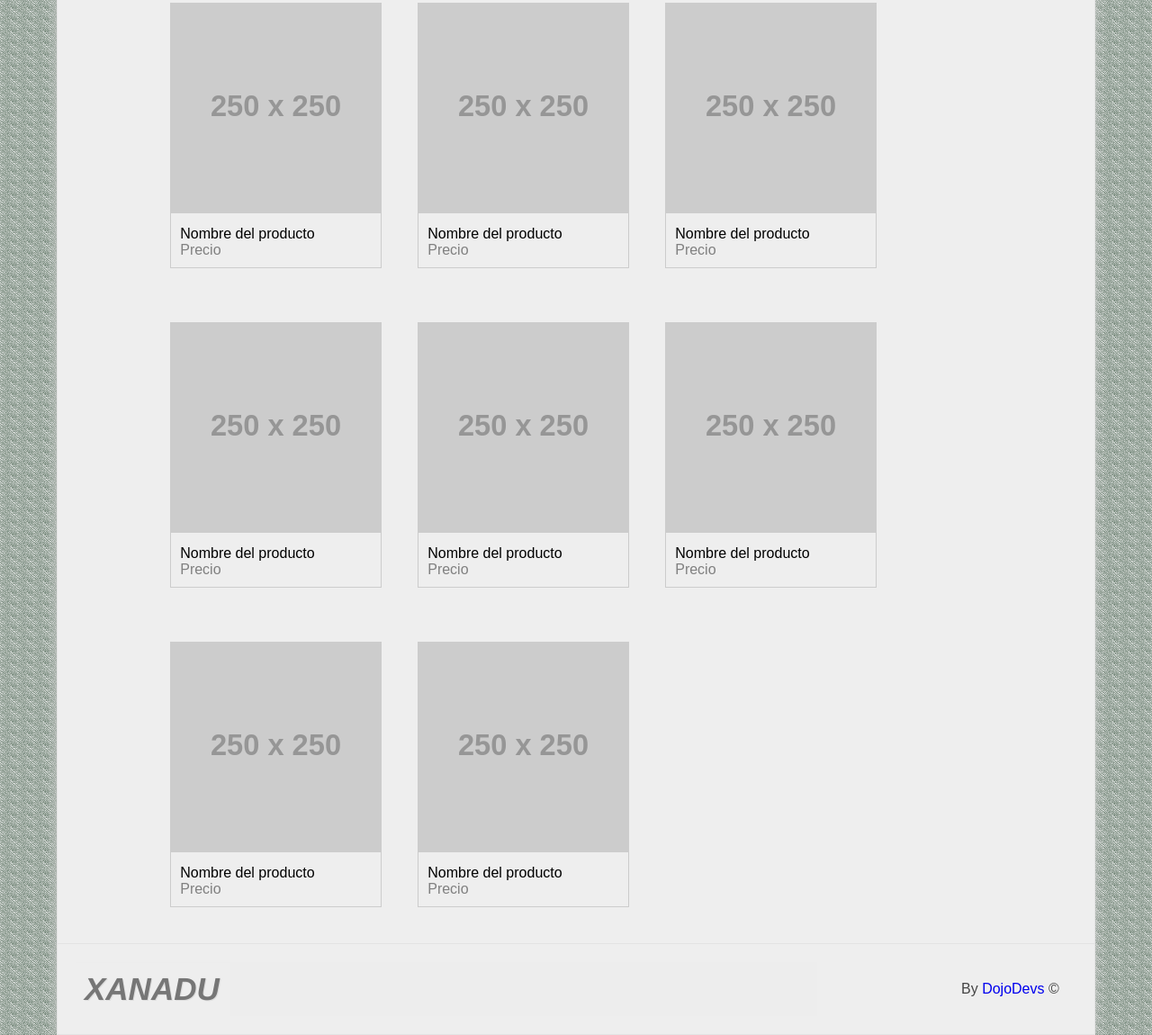
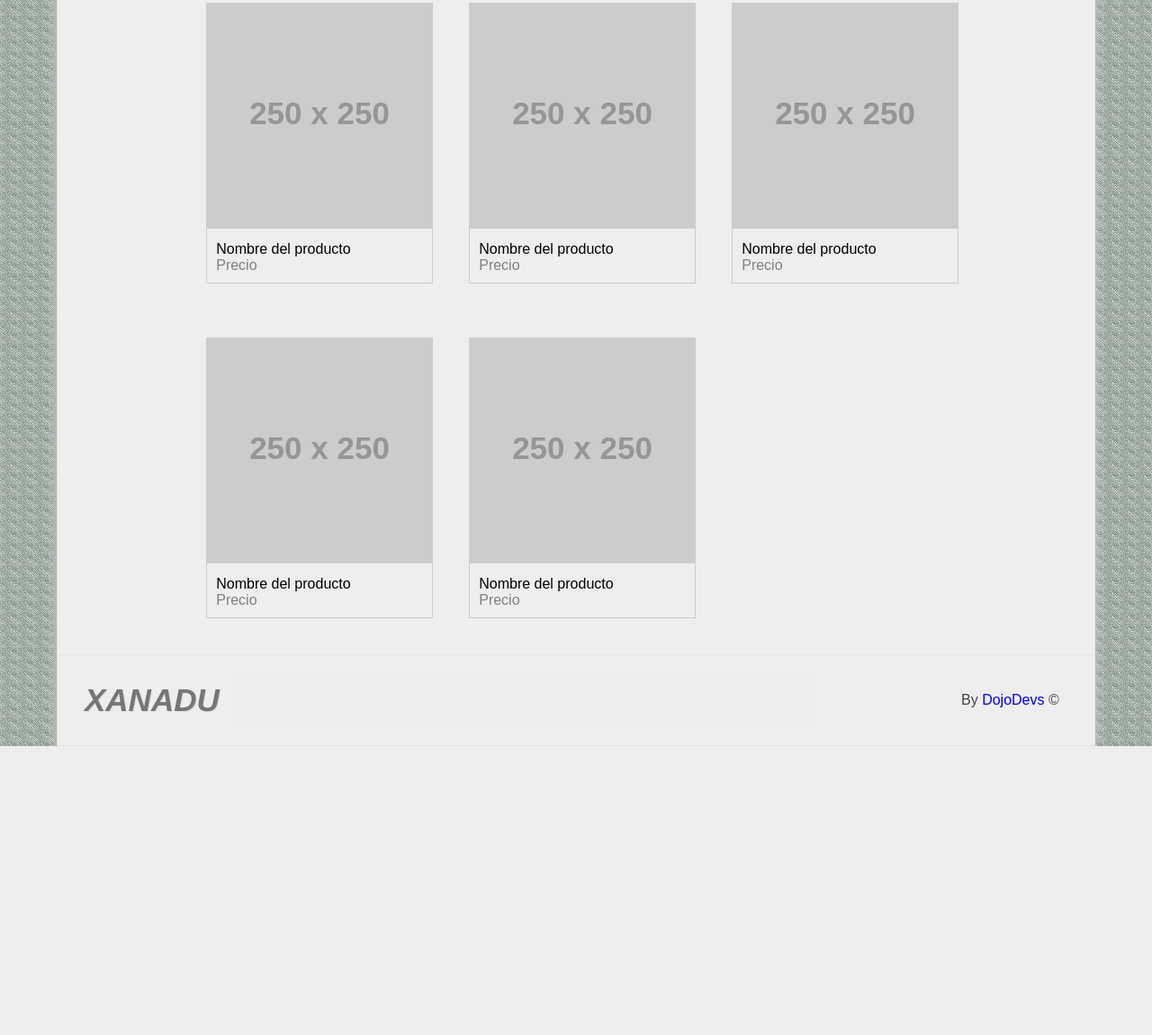
Before and after one commit to JesusRMZ03/Xanadu, a plain HTML site: page header/smedia.html in a window 1280 px wide. Shown: the part 201-1351 px from the top of the page at 90% size. After the commit the page ends 1030 px from the top, so only its background shows below. Drawn offline with Linux system fonts and the light colour scheme; placeholder pictures from the web are drawn by us.

Commit message:
index upgrade

```diff
--- a/header/smedia.html
+++ b/header/smedia.html
@@ -91,35 +91,7 @@
                     </div>
                 </article>
 
-                <article class="project">
-                    <div class="image-wrap">
-                        <img src="https://via.placeholder.com/250pxx180" />
-                    </div>
-                    <div class="projectInfo">
-                        <a href="#">Nombre del producto</a>
-                        <p>Precio</p>
-                    </div>
-                </article>
 
-                <article class="project">
-                    <div class="image-wrap">
-                        <img src="https://via.placeholder.com/250pxx180" />
-                    </div>
-                    <div class="projectInfo">
-                        <a href="#">Nombre del producto</a>
-                        <p>Precio</p>
-                    </div>
-                </article>
-
-                <article class="project">
-                    <div class="image-wrap">
-                        <img src="https://via.placeholder.com/250pxx180" />
-                    </div>
-                    <div class="projectInfo">
-                        <a href="#">Nombre del producto</a>
-                        <p>Precio</p>
-                    </div>
-                </article>
             </div>
         </section>
 
--- a/styles.css
+++ b/styles.css
@@ -98,9 +98,10 @@ body{
 
 #projects{
     display: grid;
-    grid-template-columns: repeat(auto-fill,255px);
+    grid-template-columns: repeat(auto-fill,272px);
     grid-gap: 20px;
-    align-items: start;
+    align-items: center;
+    padding-left: 40px;
 
 }
 
@@ -108,10 +109,13 @@ body{
     margin-bottom: 25px;
     margin-right: 20px;
     border: 1px solid #ccc;
+
 }
 
-.project img{
-    width: 100%;
+.project .image-wrap{
+    width: 85%;
+    align-items: center;
+    justify-items: center;
 }
 
 .projectInfo{
```
